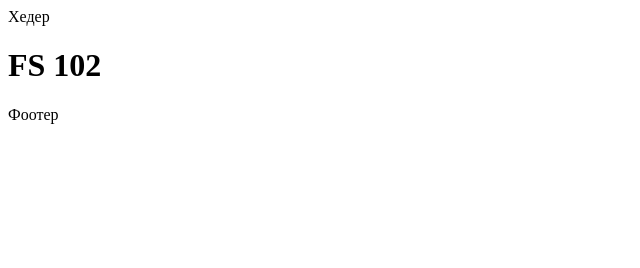
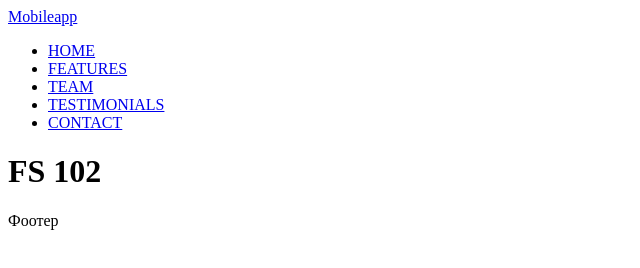
Before and after one commit to Tigriceo/fs-102-1, a plain HTML site: page index.html in a window 1280 px wide. Shown: the whole page, without its empty margins (0-640 px from the left). Drawn offline with Linux system fonts and the light colour scheme.

Commit message:
Header-created

```diff
--- a/index.html
+++ b/index.html
@@ -1,16 +1,27 @@
 <!DOCTYPE html>
 <html lang="en">
-<head>
-    <meta charset="UTF-8">
-    <meta http-equiv="X-UA-Compatible" content="IE=edge">
-    <meta name="viewport" content="width=device-width, initial-scale=1.0">
+  <head>
+    <meta charset="UTF-8" />
+    <meta http-equiv="X-UA-Compatible" content="IE=edge" />
+    <meta name="viewport" content="width=device-width, initial-scale=1.0" />
     <title>FS-102</title>
-</head>
-<body>
-    <header>Хедер</header>
+  </head>
+  <body>
+    <header>
+      <a href="#">Mobileapp</a>
+      <nav>
+        <ul>
+          <li><a href="#">HOME</a></li>
+          <li><a href="#">FEATURES</a></li>
+          <li><a href="#">TEAM</a></li>
+          <li><a href="#">TESTIMONIALS</a></li>
+          <li><a href="#">CONTACT</a></li>
+        </ul>
+      </nav>
+    </header>
     <main>
-        <h1>FS 102</h1>
+      <h1>FS 102</h1>
     </main>
     <footer>Фоотер</footer>
-</body>
+  </body>
 </html>
```
